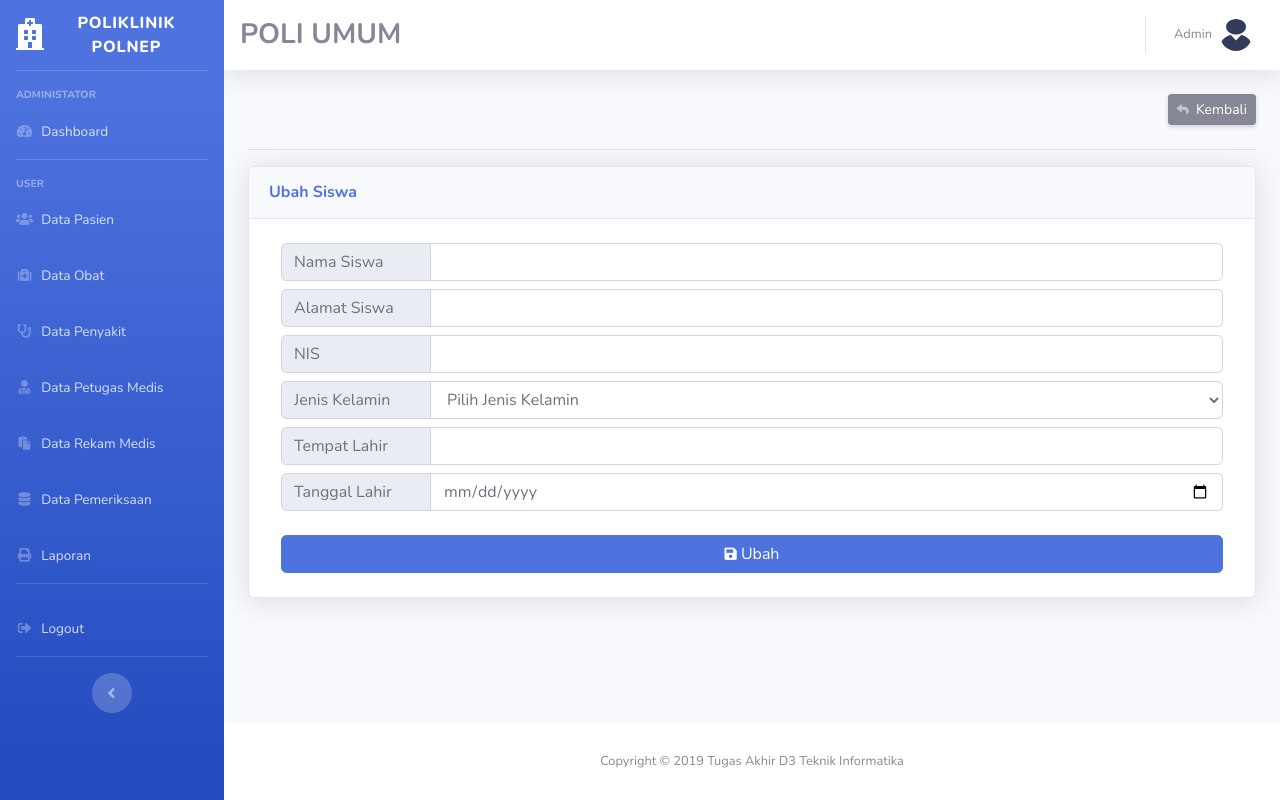
After one commit to dimascahyo23/TA-Poliklinik, a CodeIgniter app: the page made by application/views/pasien/ubah.php in a window 1280 px wide. The commit adds this page. Run offline with CodeIgniter, Linux system fonts and the light colour scheme; data that the repository does not hold is empty.

```diff
--- a/application/config/config.php
+++ b/application/config/config.php
@@ -23,7 +23,7 @@ defined('BASEPATH') OR exit('No direct script access allowed');
 | a PHP script and you can easily do that on your own.
 |
 */
-$config['base_url'] = 'http://localhost/politeknik-polnep/';
+$config['base_url'] = 'http://localhost/TA-Poliklinik/';
 
 /*
 |--------------------------------------------------------------------------
--- a/application/config/database.php
+++ b/application/config/database.php
@@ -78,7 +78,7 @@ $db['default'] = array(
 	'hostname' => 'localhost',
 	'username' => 'root',
 	'password' => '',
-	'database' => 'kelas',
+	'database' => 'db_poliklinik_polnep',
 	'dbdriver' => 'mysqli',
 	'dbprefix' => 'tbl_',
 	'pconnect' => FALSE,
--- a/application/controllers/Auth.php
+++ b/application/controllers/Auth.php
@@ -25,7 +25,8 @@ class Auth extends CI_Controller {
 						$this->session->set_flashdata('success', 'Anda berhasil login!');
 						redirect(base_url('dashboard'),'refresh');
 					} else {
-						echo "not match";
+						$this->session->set_flashdata('Gagal', 'Username atau password salah');
+						$this->load->view('login');
 					}
 				}
 			} else {
--- a/application/views/_partials/side-nav.php
+++ b/application/views/_partials/side-nav.php
@@ -6,22 +6,26 @@
     <div class="sidebar-brand-text mx-3">Poliklinik POLNEP</div>
   </a>
 
-  <hr class="sidebar-divider my-0">
-
+  <hr class="sidebar-divider">
+  <!-- Heading -->
+  <div class="sidebar-heading">
+    Administator
+  </div>
   <li class="nav-item <?= $this->uri->segment(1) == 'dashboard' ? 'active' : '' ?>">
     <a class="nav-link" href="<?= base_url('dashboard') ?>">
       <i class="fas fa-fw fa-tachometer-alt"></i>
       <span>Dashboard</span></a>
   </li>
 
-  <li class="nav-item <?= $this->uri->segment(1) == 'siswa' ? 'active' : '' ?>">
-    <a class="nav-link" href="<?= base_url('siswa') ?>">
-      <i class="fas fa-fw fa-user-md"></i>
-      <span>Data Petugas Medis</span></a>
-  </li>
+  <hr class="sidebar-divider">
+  <!-- Heading -->
+  <div class="sidebar-heading">
+    User
+  </div>
 
-  <li class="nav-item <?= $this->uri->segment(1) == 'siswa' ? 'active' : '' ?>">
-    <a class="nav-link" href="<?= base_url('siswa') ?>">
+
+  <li class="nav-item <?= $this->uri->segment(1) == 'pasien' ? 'active' : '' ?>">
+    <a class="nav-link" href="<?= base_url('pasien') ?>">
       <i class="fas fa-fw fa-users"></i>
       <span>Data Pasien</span></a>
   </li>
@@ -37,7 +41,11 @@
       <i class="fas fa-fw  fa-stethoscope"></i>
       <span>Data Penyakit</span></a>
   </li>
-
+  <li class="nav-item <?= $this->uri->segment(1) == 'siswa' ? 'active' : '' ?>">
+    <a class="nav-link" href="<?= base_url('siswa') ?>">
+      <i class="fas fa-fw fa-user-md"></i>
+      <span>Data Petugas Medis</span></a>
+  </li>
   <li class="nav-item <?= $this->uri->segment(1) == 'inventori' ? 'active' : '' ?>">
     <a class="nav-link" href="<?= base_url('inventori') ?>">
       <i class="fas fa-fw fa-paste"></i>
@@ -50,13 +58,19 @@
       <span>Data Pemeriksaan</span></a>
   </li>
 
-  <li class="nav-item <?= $this->uri->segment(1) == 'siswa' ? 'active' : '' ?>">
+  <li class="nav-item <?= $this->uri->segment(1) == 'laporan' ? 'active' : '' ?>">
     <a class="nav-link" href="<?= base_url('siswa') ?>">
       <i class="fas fa-fw fa-print"></i>
       <span>Laporan</span></a>
   </li>
+
   <hr class="sidebar-divider d-none d-md-block">
-
+  <li class="nav-item">
+    <a class="nav-link" href="<?= base_url('auth/logout'); ?>">
+      <i class="fas fa-fw fa-sign-out-alt"></i>
+      <span>Logout</span></a>
+  </li>
+  <hr class="sidebar-divider d-none d-md-block">
   <div class="text-center d-none d-md-inline">
         <button class="rounded-circle border-0" id="sidebarToggle"></button>
   </div>
--- a/application/views/_partials/top-nav.php
+++ b/application/views/_partials/top-nav.php
@@ -1,13 +1,33 @@
 <nav class="navbar navbar-expand navbar-light bg-white topbar mb-4 static-top shadow">
+
+  <!-- Sidebar Toggle (Topbar) -->
+  <button id="sidebarToggleTop" class="btn btn-link d-md-none rounded-circle mr-3">
+    <i class="fa fa-bars"></i>
+  </button>
+
+  <h1 class="h3 mb-0 text-gray-1000 font-weight-bold">POLI UMUM</h1>
+
   <!-- Topbar Navbar -->
   <ul class="navbar-nav ml-auto">
 
     <div class="topbar-divider d-none d-sm-block"></div>
 
     <!-- Nav Item - User Information -->
-    <li class="nav-item dropdown no-arrow">
-      <a class="nav-link dropdown-toggle" href="<?= base_url('auth/logout') ?>" onclick="return confirm('apakah anda yakin?')">
-        <span class="mr-2 d-none d-lg-inline text-gray-600 small">Logout</span>
+     <li class="nav-item dropdown no-arrow">
+              <a class="nav-link dropdown-toggle" href="#" id="userDropdown" role="button" data-toggle="dropdown" aria-haspopup="true" aria-expanded="false">
+                <span class="mr-2 d-none d-lg-inline text-gray-600 small">Admin</span>
+                <img class="img-profile rounded-circle" src="<?= base_url('assets/img/profile/default.png')  ?>">
+              </a>
+     <!-- Dropdown - User Information -->
+    <div class="dropdown-menu dropdown-menu-right shadow animated--grow-in" aria-labelledby="userDropdown">
+      <a class="dropdown-item" href="#">
+        <i class="fas fa-user fa-sm fa-fw mr-2 text-gray-400"></i>
+        Profile
+      </a>
+    <div class="dropdown-divider"></div>
+      <a class="dropdown-item" href="<?= base_url('auth/logout') ?>" onclick="return confirm('Apakah anda yakin?')">
+        <i class="fas fa-sign-out-alt fa-sm fa-fw mr-2 text-gray-400"></i>
+        Logout</span>
       </a>
     </li>
 
--- a/application/views/login.php
+++ b/application/views/login.php
@@ -6,7 +6,7 @@
 	<meta http-equiv="X-UA-Compatible" content="IE=edge">
 	<meta name="viewport" content="width=device-width, initial-scale=1, shrink-to-fit=no">
 
-	<title>Sistem Informasi Kelas - Login</title>
+	<title>Aplikasi Pelayanan Pasien - Login</title>
 
 	<link href="<?= base_url('assets/vendor/fontawesome-free/css/all.min.css') ?>" rel="stylesheet" type="text/css">
 	<link href="https://fonts.googleapis.com/css?family=Nunito:200,200i,300,300i,400,400i,600,600i,700,700i,800,800i,900,900i" rel="stylesheet">
@@ -43,8 +43,8 @@
 						<button type="submit" class="btn btn-primary btn-user btn-block" name="login">Login</button>
 						<hr>
 						<div class="text-center">Aplikasi Pelayanan Pasien Berbasis Web</div>
-						<div class="text-center mt-2">Username : admin123</div>
-						<div class="text-center">Password : admin123</div>
+						<!-- <div class="text-center mt-2">Username : admin123</div>
+						<div class="text-center">Password : admin123</div> -->
 					</form>
                 </div>
               </div>
--- /dev/null
+++ b/application/views/pasien/ubah.php
@@ -0,0 +1,110 @@
+<!DOCTYPE html>
+<html lang="en">
+<head>
+	<?php $this->load->view('_partials/head') ?>
+</head>
+<body id="page-top">
+	<div id="wrapper">
+		<?php $this->load->view('_partials/side-nav'); ?>
+		<div id="content-wrapper" class="d-flex flex-column">
+			<div id="content">
+				<?php $this->load->view('_partials/top-nav'); ?>
+				<div class="container-fluid">
+
+		          <!-- Page Heading -->
+		          <div class="d-sm-flex align-items-center justify-content-between mb-4">
+		            <h1 class="h3 mb-0 text-gray-800"><?= $title ?></h1>
+		            <a href="<?= base_url('siswa') ?>" class="d-none d-sm-inline-block btn btn-sm btn-secondary shadow-sm"><i class="fas fa-reply fa-sm text-white-50"></i>&nbsp;&nbsp;Kembali</a>
+		          </div>
+				  <hr>
+				  <div class="card shadow mb-4">
+				  	<div class="card-header py-3">
+				  		<h6 class="m-0 font-weight-bold text-primary">Ubah Siswa</h6>
+				  	</div>
+					  <div class="card-body">
+						  <?= form_open('siswa/ubah/' . $siswa->id) ?>
+							<div class="form-row align-items-center">
+								<div class="col-sm-12 col-md-12 col-xl-12 col-lg-12">
+									<div class="col-sm-12 my-1">
+										<div class="input-group">
+											<div class="input-group-prepend">
+												<div class="input-group-text" style="width: 150px">
+													Nama Siswa
+												</div>
+											</div>
+											<?= form_input('nama_siswa', form_error('nama_siswa') ? set_value('nama_siswa') : $siswa->nama_siswa, ['class' => 'form-control', 'autocomplete' => 'off']); ?>
+										</div>
+
+										<?= form_error('nama_siswa', '<div class="text-danger mt-2">', '</div>') ?>
+
+										<div class="input-group mt-2">
+											<div class="input-group-prepend">
+												<div class="input-group-text" style="width: 150px">
+													Alamat Siswa
+												</div>
+											</div>
+											<?= form_input('alamat_siswa', form_error('alamat_siswa') ? set_value('alamat_siswa') : $siswa->alamat_siswa, ['class' => 'form-control', 'autocomplete' => 'off']); ?>
+										</div>
+
+										<?= form_error('alamat_siswa', '<div class="text-danger mt-2">', '</div>') ?>
+
+										<div class="input-group mt-2">
+											<div class="input-group-prepend">
+												<div class="input-group-text" style="width: 150px">
+													NIS
+												</div>
+											</div>
+											<input type="number" name="nis_siswa" class="form-control" value="<?= form_error('nis_siswa') ? set_value('nis_siswa') : $siswa->nis_siswa ?>">
+										</div>
+
+										<?= form_error('nis_siswa', '<div class="text-danger mt-2">', '</div>') ?>
+
+										<div class="input-group mt-2">
+											<div class="input-group-prepend">
+												<div class="input-group-text" style="width: 150px">
+													Jenis Kelamin
+												</div>
+											</div>
+											<?= form_dropdown('jenis_kelamin', [NULL => 'Pilih Jenis Kelamin', 'L' => 'Laki Laki', 'P' => 'Perempuan'], form_error('jenis_kelamin') ? set_value('jenis_kelamin') : $siswa->jenis_kelamin, ['class' => 'form-control', 'autocomplete' => 'off']); ?>
+										</div>
+
+										<?= form_error('jenis_kelamin', '<div class="text-danger mt-2">', '</div>') ?>
+
+										<div class="input-group mt-2">
+											<div class="input-group-prepend">
+												<div class="input-group-text" style="width: 150px">
+													Tempat Lahir
+												</div>
+											</div>
+											<?= form_input('tempat_lahir', form_error('tempat_lahir') ? set_value('tempat_lahir') : $siswa->tempat_lahir, ['class' => 'form-control', 'autocomplete' => 'off']); ?>
+										</div>
+
+										<?= form_error('tempat_lahir', '<div class="text-danger mt-2">', '</div>') ?>
+
+										<div class="input-group mt-2">
+											<div class="input-group-prepend">
+												<div class="input-group-text" style="width: 150px">
+													Tanggal Lahir
+												</div>
+											</div>
+											<input type="date" name="tanggal_lahir" class="form-control" value="<?= form_error('tanggal_lahir') ? set_value('tanggal_lahir') : $siswa->tanggal_lahir ?>">
+										</div>
+
+										<?= form_error('tanggal_lahir', '<div class="text-danger mt-2">', '</div>') ?>
+
+										<button class="btn btn-block btn-primary mt-4" name="ubah"><i class="fas fa-save fa-sm"></i> Ubah</button>
+									</div>
+								</div>
+							</div>
+						  <?= form_close() ?>
+					  </div>
+				  </div>
+
+		        </div>
+			</div>
+		<?php $this->load->view('_partials/footer'); ?>
+		</div>
+	</div>
+	<?php $this->load->view('_partials/js'); ?>
+</body>
+</html>
```
Also changed, not shown: application/controllers/Pasien.php (added, +104 -0 lines), application/views/pasien/index.php (added, +81 -0 lines), application/views/pasien/tambah.php (added, +110 -0 lines), assets/img/profile/default.png (added), 8 other files.
